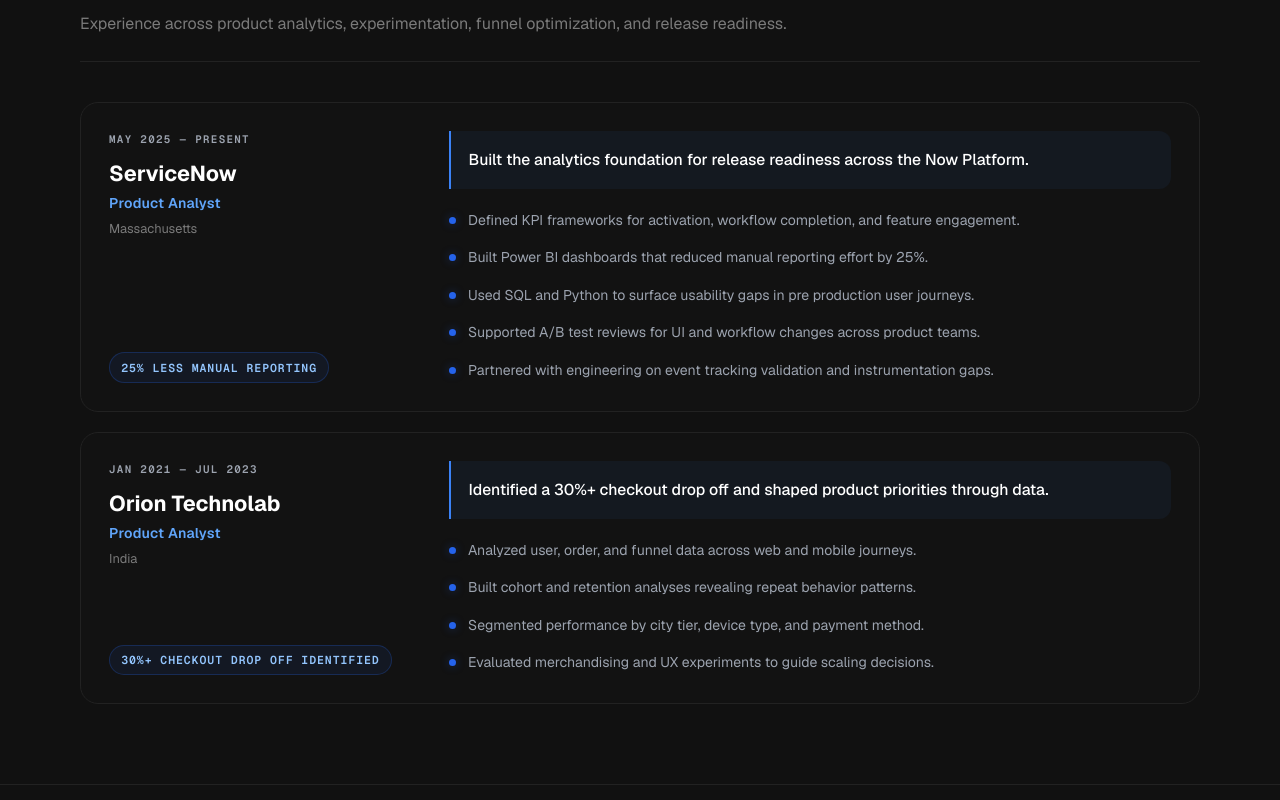
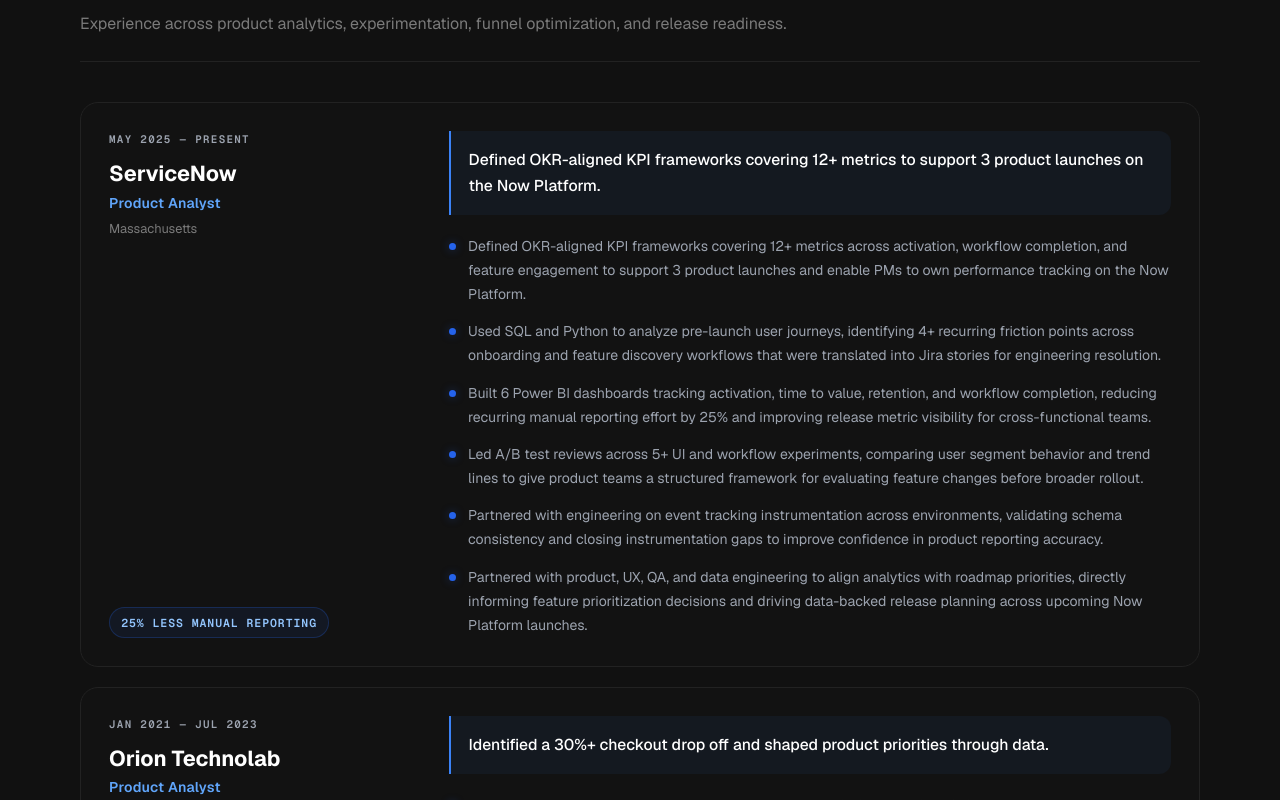
Before and after one commit to Prasanna1377/prasanna-portfolio, a Next.js app: page / in a window 1280 px wide. Shown: the part 3360-4160 px from the top of the page. Built offline with nearby package versions, Linux system fonts and the light colour scheme.

Commit message:
Update work experience bullet points from latest resume

```diff
--- a/components/Experience.tsx
+++ b/components/Experience.tsx
@@ -33,14 +33,15 @@
     period: "May 2025 — Present",
     location: "Massachusetts",
     impact:
-      "Built the analytics foundation for release readiness across the Now Platform.",
+      "Defined OKR-aligned KPI frameworks covering 12+ metrics to support 3 product launches on the Now Platform.",
     metric: "25% less manual reporting",
     bullets: [
-      "Defined KPI frameworks for activation, workflow completion, and feature engagement.",
-      "Built Power BI dashboards that reduced manual reporting effort by 25%.",
-      "Used SQL and Python to surface usability gaps in pre production user journeys.",
-      "Supported A/B test reviews for UI and workflow changes across product teams.",
-      "Partnered with engineering on event tracking validation and instrumentation gaps.",
+      "Defined OKR-aligned KPI frameworks covering 12+ metrics across activation, workflow completion, and feature engagement to support 3 product launches and enable PMs to own performance tracking on the Now Platform.",
+      "Used SQL and Python to analyze pre-launch user journeys, identifying 4+ recurring friction points across onboarding and feature discovery workflows that were translated into Jira stories for engineering resolution.",
+      "Built 6 Power BI dashboards tracking activation, time to value, retention, and workflow completion, reducing recurring manual reporting effort by 25% and improving release metric visibility for cross-functional teams.",
+      "Led A/B test reviews across 5+ UI and workflow experiments, comparing user segment behavior and trend lines to give product teams a structured framework for evaluating feature changes before broader rollout.",
+      "Partnered with engineering on event tracking instrumentation across environments, validating schema consistency and closing instrumentation gaps to improve confidence in product reporting accuracy.",
+      "Partnered with product, UX, QA, and data engineering to align analytics with roadmap priorities, directly informing feature prioritization decisions and driving data-backed release planning across upcoming Now Platform launches.",
     ],
   },
   {
@@ -52,10 +53,12 @@
       "Identified a 30%+ checkout drop off and shaped product priorities through data.",
     metric: "30%+ checkout drop off identified",
     bullets: [
-      "Analyzed user, order, and funnel data across web and mobile journeys.",
-      "Built cohort and retention analyses revealing repeat behavior patterns.",
-      "Segmented performance by city tier, device type, and payment method.",
-      "Evaluated merchandising and UX experiments to guide scaling decisions.",
+      "Analyzed user, order, and funnel data across web and mobile journeys, identifying a checkout to payment drop off of over 30% that became a top product roadmap priority for the engineering team.",
+      "Evaluated 8+ merchandising and UX experiments across banners, cart nudges, and delivery messaging, identifying higher converting variants and contributing to a 12% lift in checkout conversion.",
+      "Built cohort and retention analyses across 5+ customer segments, revealing stronger repeat behavior among high frequency users and guiding pricing strategy and feature prioritization for the growth roadmap.",
+      "Segmented performance across 3 city tiers, device types, and payment methods to surface regional differences in repeat purchase behavior, giving stakeholders clearer visibility into product-market fit across markets.",
+      "Reviewed fulfillment timestamps across 100+ store locations to pinpoint operational bottlenecks, connecting delivery delays averaging 20%+ above SLA to customer drop-off trends at the order completion stage.",
+      "Partnered with product managers, operations, and engineering to validate tracking, refine product hypotheses, and translate findings into roadmap-ready recommendations that accelerated sprint prioritization.",
     ],
   },
 ];
```
